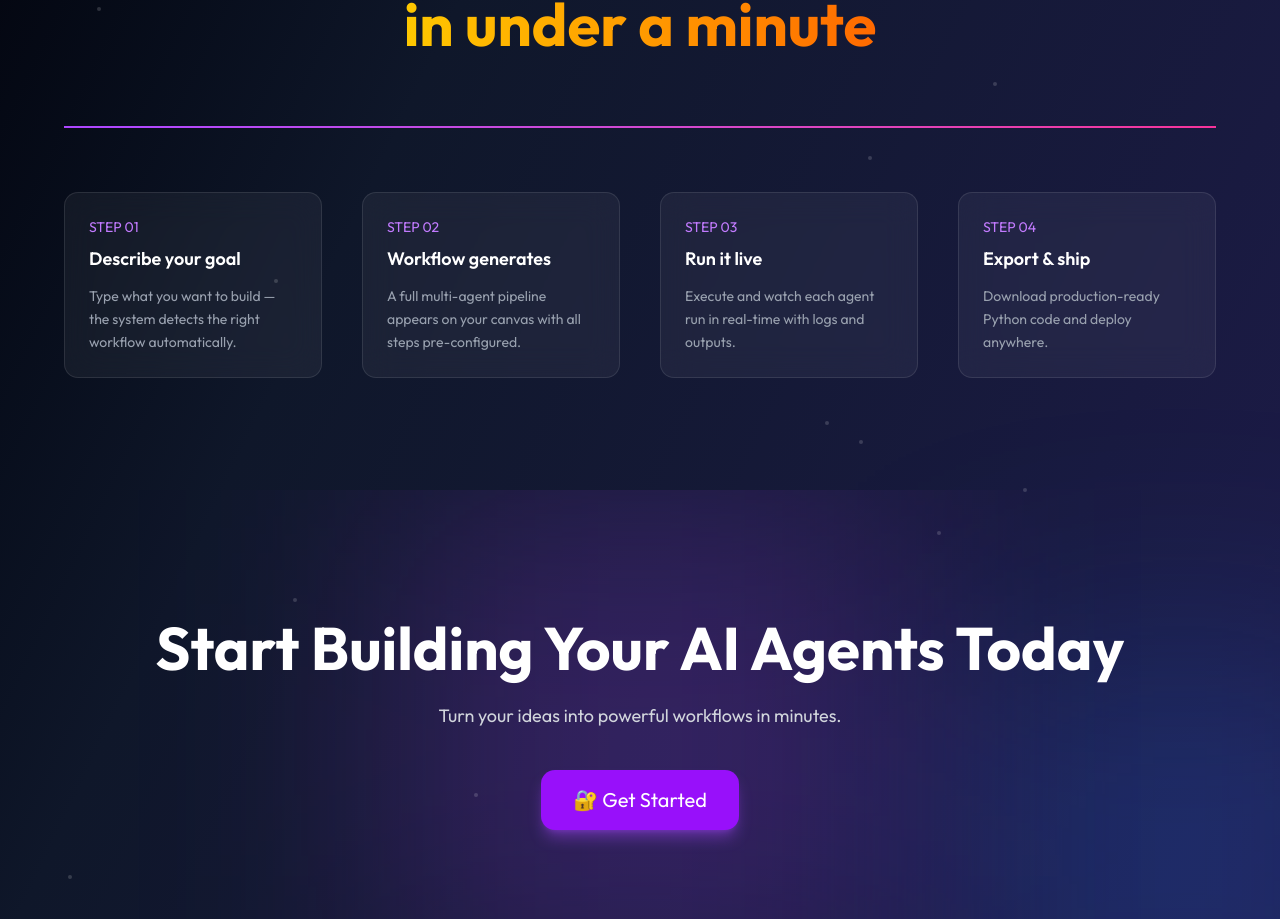
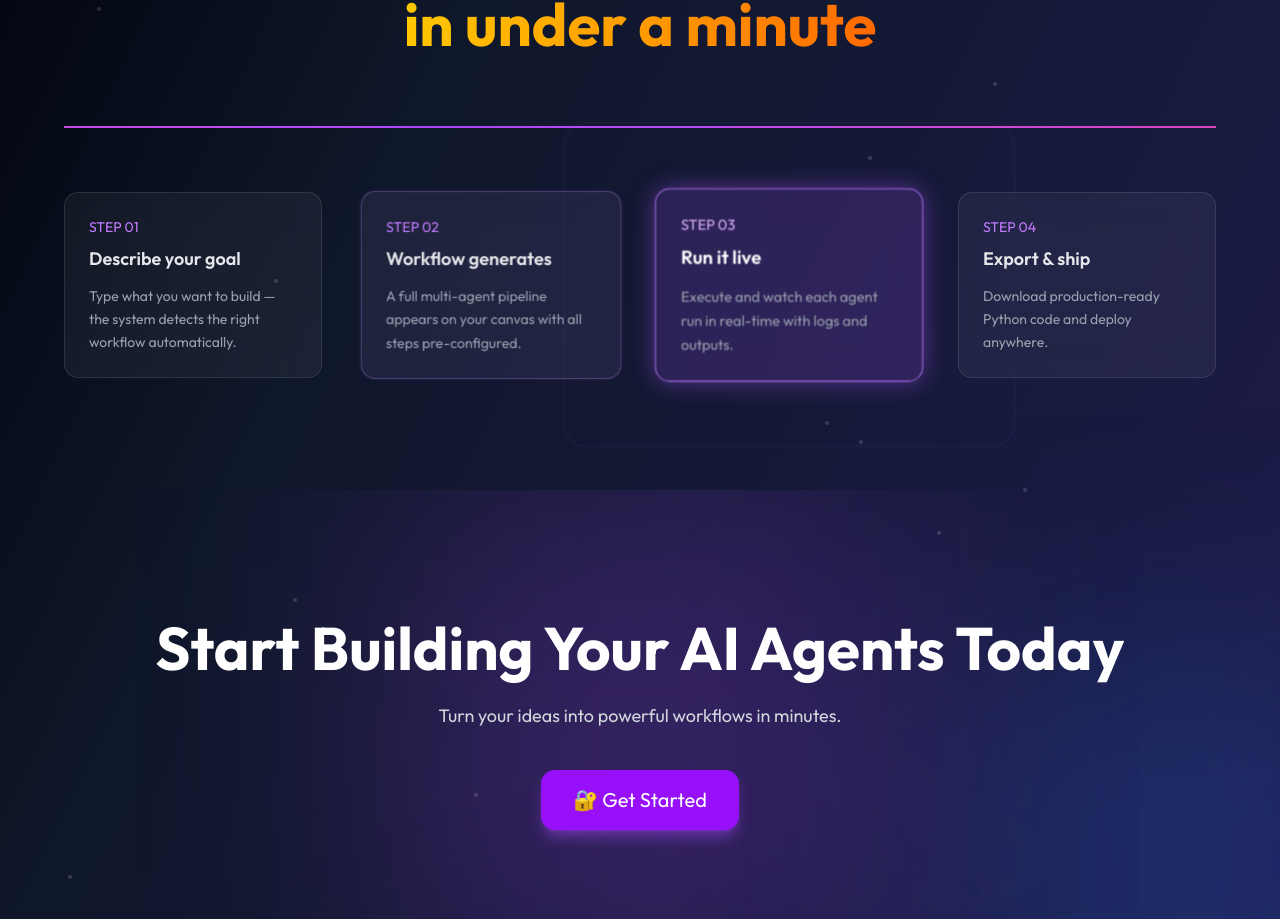
Before and after one commit to A2003nu/ImagewithAgentify, a Next.js app: page / in a window 1280 px wide. Shown: the part 1700-2619 px from the top of the page. Built offline with nearby package versions, Linux system fonts and the light colour scheme; no server answers.

Commit message:
Landingggg page added

```diff
--- a/app/globals.css
+++ b/app/globals.css
@@ -165,3 +165,17 @@
 html {
   scroll-behavior: smooth;
 }
+
+/* Flow animation for HowItWorks */
+@keyframes flow {
+  0% {
+    background-position: 200% 0;
+  }
+  100% {
+    background-position: -200% 0;
+  }
+}
+
+.animate-flow {
+  animation: flow 3s linear infinite;
+}
--- a/components/HowItWorks.tsx
+++ b/components/HowItWorks.tsx
@@ -31,10 +31,12 @@ interface StepItem {
   desc: string
 }
 
-function StepCard({ item, delay, visible }: { item: StepItem; delay: number; visible: boolean }) {
+function StepCard({ item, delay, visible, index, activeStep }: { item: StepItem; delay: number; visible: boolean; index: number; activeStep: number }) {
+  const isActive = index === activeStep
+
   return (
     <div
-      className={`transform transition-all duration-700 ${
+      className={`relative transform transition-all duration-700 ${
         visible
           ? "opacity-100 translate-y-0"
           : "opacity-0 translate-y-10"
@@ -42,14 +44,29 @@ function StepCard({ item, delay, visible }: { item: StepItem; delay: number; vis
       style={{ transitionDelay: `${delay}ms` }}
     >
       <div
-        className="group p-6 rounded-xl border border-white/10 bg-white/5 backdrop-blur-lg
-        hover:scale-105 transition-all duration-300 cursor-pointer relative overflow-hidden"
+        className={`relative p-6 rounded-xl border backdrop-blur-lg
+        transition-all duration-500 cursor-pointer
+        ${
+          isActive
+            ? "bg-purple-500/20 border-purple-400 scale-105 shadow-[0_0_30px_rgba(168,85,247,0.6)]"
+            : "bg-white/5 border-white/10"
+        }`}
       >
         {/* Step label */}
-        <p className="text-sm text-purple-400 mb-2">{item.step}</p>
+        <p
+          className={`text-sm mb-2 ${
+            isActive ? "text-purple-300" : "text-purple-400"
+          }`}
+        >
+          {item.step}
+        </p>
 
         {/* Title */}
-        <h3 className="text-lg font-semibold mb-3 group-hover:text-purple-300 transition">
+        <h3
+          className={`text-lg font-semibold mb-3 transition ${
+            isActive ? "text-white" : "text-gray-200"
+          }`}
+        >
           {item.title}
         </h3>
 
@@ -58,8 +75,10 @@ function StepCard({ item, delay, visible }: { item: StepItem; delay: number; vis
           {item.desc}
         </p>
 
-        {/* Glow on hover */}
-        <div className="absolute inset-0 opacity-0 group-hover:opacity-20 bg-gradient-to-r from-purple-500 to-pink-500 blur-xl transition"></div>
+        {/* Active pulse */}
+        {isActive && (
+          <div className="absolute inset-0 rounded-xl border border-purple-400 animate-ping opacity-20"></div>
+        )}
       </div>
     </div>
   )
@@ -68,6 +87,7 @@ function StepCard({ item, delay, visible }: { item: StepItem; delay: number; vis
 export default function HowItWorks() {
   const sectionRef = useRef<HTMLElement>(null)
   const [visible, setVisible] = useState(false)
+  const [activeStep, setActiveStep] = useState(0)
 
   useEffect(() => {
     const observer = new IntersectionObserver(
@@ -80,6 +100,23 @@ export default function HowItWorks() {
     if (sectionRef.current) observer.observe(sectionRef.current)
     return () => observer.disconnect()
   }, [])
+
+  useEffect(() => {
+    if (!visible) return
+
+    let step = 0
+
+    const interval = setInterval(() => {
+      setActiveStep(step)
+      step++
+
+      if (step >= steps.length) {
+        step = 0
+      }
+    }, 1500)
+
+    return () => clearInterval(interval)
+  }, [visible])
 
   return (
     <section ref={sectionRef} className="relative py-28 px-6">
@@ -102,12 +139,13 @@ export default function HowItWorks() {
 
       {/* Line */}
       <div className="relative max-w-6xl mx-auto mt-16">
+        {/* Base line */}
         <div className="h-[2px] bg-white/10 w-full"></div>
 
-        {/* Animated progress line */}
+        {/* Flowing animated line */}
         <div
-          className={`absolute top-0 left-0 h-[2px] bg-gradient-to-r from-purple-500 to-pink-500 transition-all duration-[2000ms] ${
-            visible ? "w-full" : "w-0"
+          className={`absolute top-0 left-0 h-[2px] w-full bg-gradient-to-r from-purple-500 via-pink-500 to-purple-500 bg-[length:200%_100%] ${
+            visible ? "animate-flow" : ""
           }`}
         ></div>
       </div>
@@ -115,7 +153,14 @@ export default function HowItWorks() {
       {/* Steps */}
       <div className="grid md:grid-cols-4 gap-10 max-w-6xl mx-auto mt-16">
         {steps.map((item, i) => (
-          <StepCard key={i} item={item} delay={i * 200} visible={visible} />
+          <StepCard
+            key={i}
+            item={item}
+            index={i}
+            activeStep={activeStep}
+            delay={i * 200}
+            visible={visible}
+          />
         ))}
       </div>
     </section>
```
